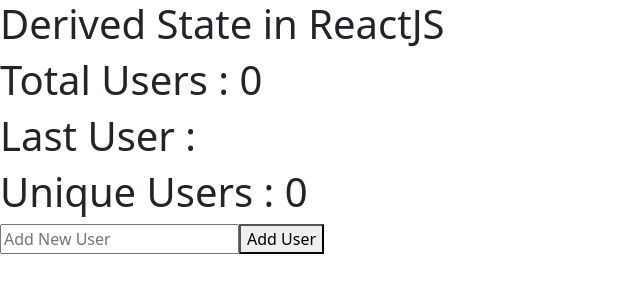
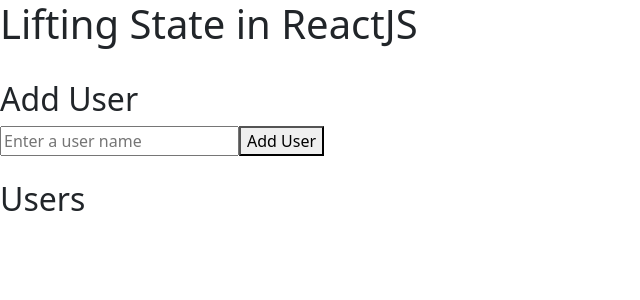
Before and after one commit to Aaditya-Kumar-Mittal/learning_reactjs_c1, a React (Vite) app: page / in a window 1280 px wide. Shown: the top 300 px of the page, without its empty margins (0-640 px from the left). Built offline with nearby package versions, Linux system fonts and the light colour scheme.

Commit message:
feat: Understood Lifting State Up in ReactJS

```diff
--- a/src/App.jsx
+++ b/src/App.jsx
@@ -1,12 +1,11 @@
 import React from "react";
-import CSBSUseTransistionHookA from "./components/CSBSUseTransistionHookA";
-import CSBSDerivedStateA from "./components/CSBSDerivedStateA";
+import CSBSLiftingStateA from "./components/CSBSLiftingStateA";
 
 
 function App() {
   return (
     <div>
-      <CSBSDerivedStateA />
+      <CSBSLiftingStateA />
     </div>
   );
 }
--- /dev/null
+++ b/src/components/CSBSLiftingStateA.jsx
@@ -0,0 +1,25 @@
+import React, { useState } from "react";
+import CSBSLiftingStateB from "./CSBSLiftingStateB";
+import CSBSLiftingStateC from "./CSBSLiftingStateC";
+
+function CSBSLiftingStateA() {
+  const [users, setUsers] = useState([]);
+  const [user, setUser] = useState("");
+  return (
+    <div>
+      <h1>Lifting State in ReactJS</h1>
+
+      <br />
+      <CSBSLiftingStateB
+        setUser={setUser}
+        addUser={() => setUsers([...users, user])}
+      />
+
+      <br />
+
+      <CSBSLiftingStateC users={users} />
+    </div>
+  );
+}
+
+export default CSBSLiftingStateA;
--- /dev/null
+++ b/src/components/CSBSLiftingStateB.jsx
@@ -0,0 +1,19 @@
+import React from "react";
+
+function CSBSLiftingStateB({ setUser, addUser }) {
+  return (
+    <div>
+      <h2>Add User</h2>
+
+      <input
+        type="text"
+        placeholder="Enter a user name"
+        onChange={(event) => setUser(event.target.value)}
+      />
+
+      <button onClick={addUser}>Add User</button>
+    </div>
+  );
+}
+
+export default CSBSLiftingStateB;
--- /dev/null
+++ b/src/components/CSBSLiftingStateC.jsx
@@ -0,0 +1,15 @@
+import React from "react";
+
+function CSBSLiftingStateC({ users }) {
+  return (
+    <div>
+      <h2>Users</h2>
+
+      {users.map((user, index) => (
+        <p key={index}>{user}</p>
+      ))}
+    </div>
+  );
+}
+
+export default CSBSLiftingStateC;
```
